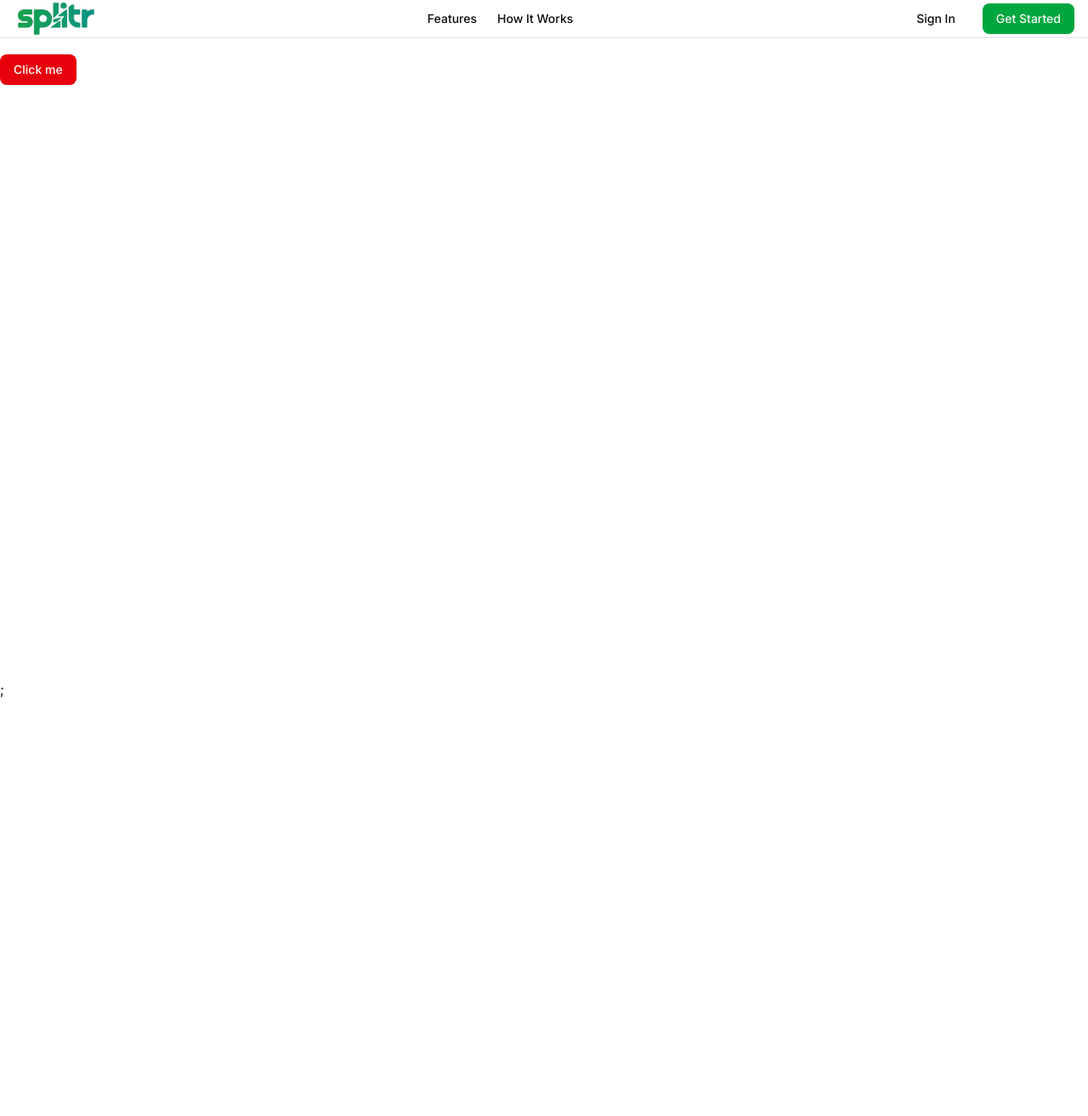
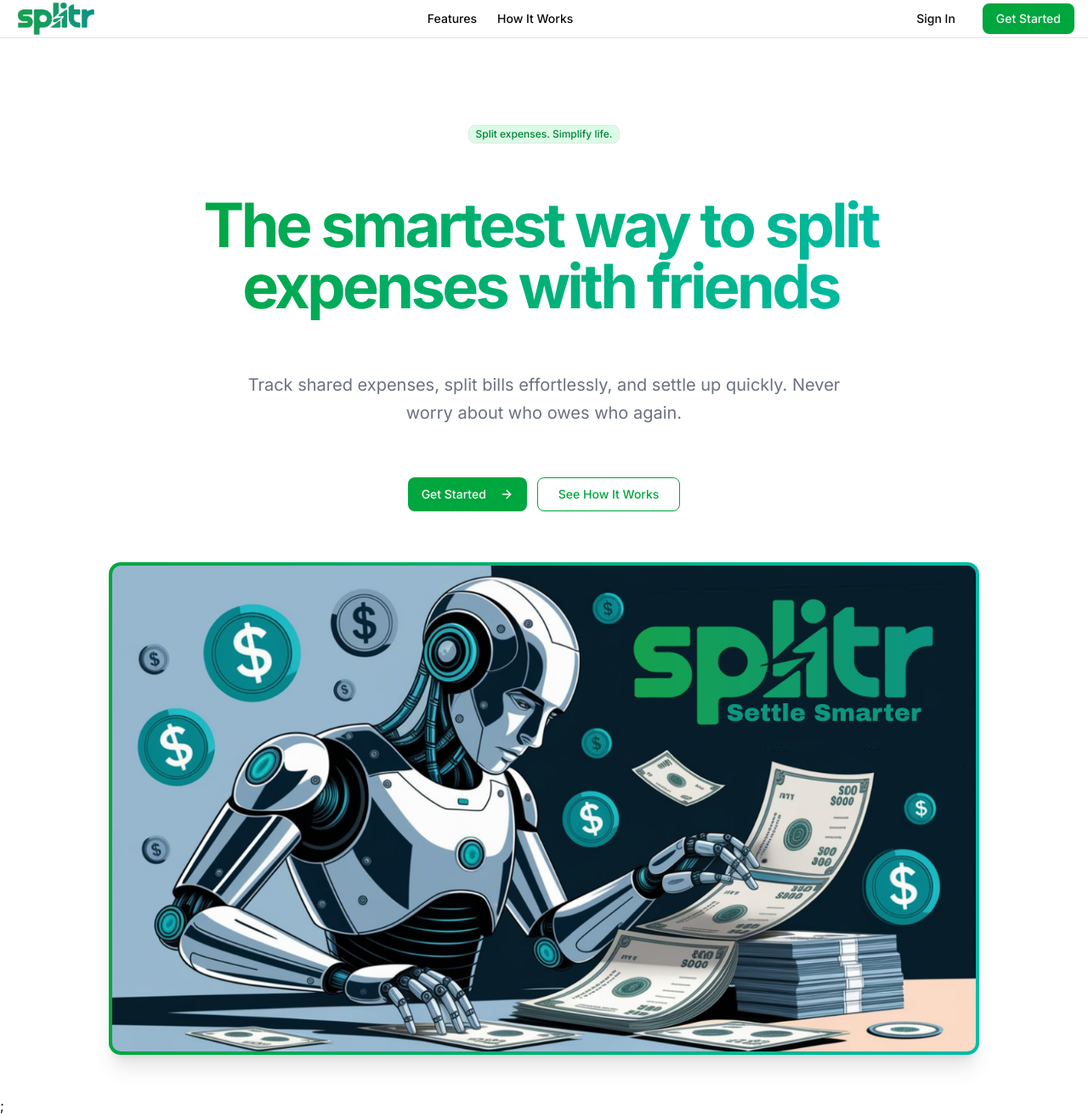
Before and after one commit to JuvitaSaini09/splitzy, a Next.js app: page / in a window 1280 px wide. Shown: the whole page at 85% size. Before the commit the page ends 824 px from the top, so only its background shows below. Built offline with nearby package versions, Linux system fonts and the light colour scheme; no server answers.

Commit message:
added hero section

```diff
--- a/app/globals.css
+++ b/app/globals.css
@@ -120,3 +120,10 @@
     @apply bg-background text-foreground;
   }
 }
+@utility gradient {
+  @apply bg-gradient-to-r from-green-600 to-teal-500;
+}
+
+@utility gradient-title {
+  @apply gradient font-extrabold tracking-tighter text-transparent bg-clip-text pb-1 pr-2;
+}
--- a/app/page.jsx
+++ b/app/page.jsx
@@ -1,9 +1,60 @@
+import { Badge } from "@/components/ui/badge";
 import { Button } from "@/components/ui/button";
+import { ArrowRight } from "lucide-react";
+import Image from "next/image";
+import Link from "next/link";
 
 export default function Home() {
   return (
-    <div className="pt-16">
-      <Button variant="destructive">Click me</Button>
+    <div className="flex flex-col pt-16">
+      <section className="mt-20 pb-12 space-y-10 md:space-y-15 px-5">
+        <div className="container mx-auto px-4 md:px-6 text-center space-y-6">
+          <Badge variant="outline" className="bg-green-100 text-green-700">
+            Split expenses. Simplify life.
+          </Badge>
+        </div>
+        <h1 className="text-center gradient-title mx-auto max-w-4xl text-4xl font-bold md:text-7xl">
+          The smartest way to split expenses with friends
+        </h1>
+        <p className="mx-auto max-w-[600px] md:max-w-[700px]   text-gray-500 md:text-xl/relaxed text-center">
+          Track shared expenses, split bills effortlessly, and settle up
+          quickly. Never worry about who owes who again.
+        </p>
+
+        <div className="w-fit mx-auto flex flex-col gap-3 sm:flex-row">
+          <Button
+            asChild
+            size={"lg"}
+            className="bg-green-600 hover:bg-green-700"
+          >
+            <Link href="/dashboard">
+              Get Started
+              <ArrowRight className="ml-2 h-4 w-4" />
+            </Link>
+          </Button>
+          <Button
+            asChild
+            variant={"outline"}
+            size={"lg"}
+            className="border-green-600 text-green-600 hover:bg-green-50"
+          >
+            <Link href="#how-it-works">See How It Works</Link>
+          </Button>
+        </div>
+
+        <div className="mx-auto max-w-5xl overflow-hidden shadow-xl rounded-xl">
+          <div className="gradient p-1 aspect-[16/9]">
+            <Image
+              src="/hero.png"
+              width={1280}
+              height={720}
+              alt="Banner"
+              className="rounded-lg mx-auto"
+              priority
+            />
+          </div>
+        </div>
+      </section>
     </div>
   );
 }
```
